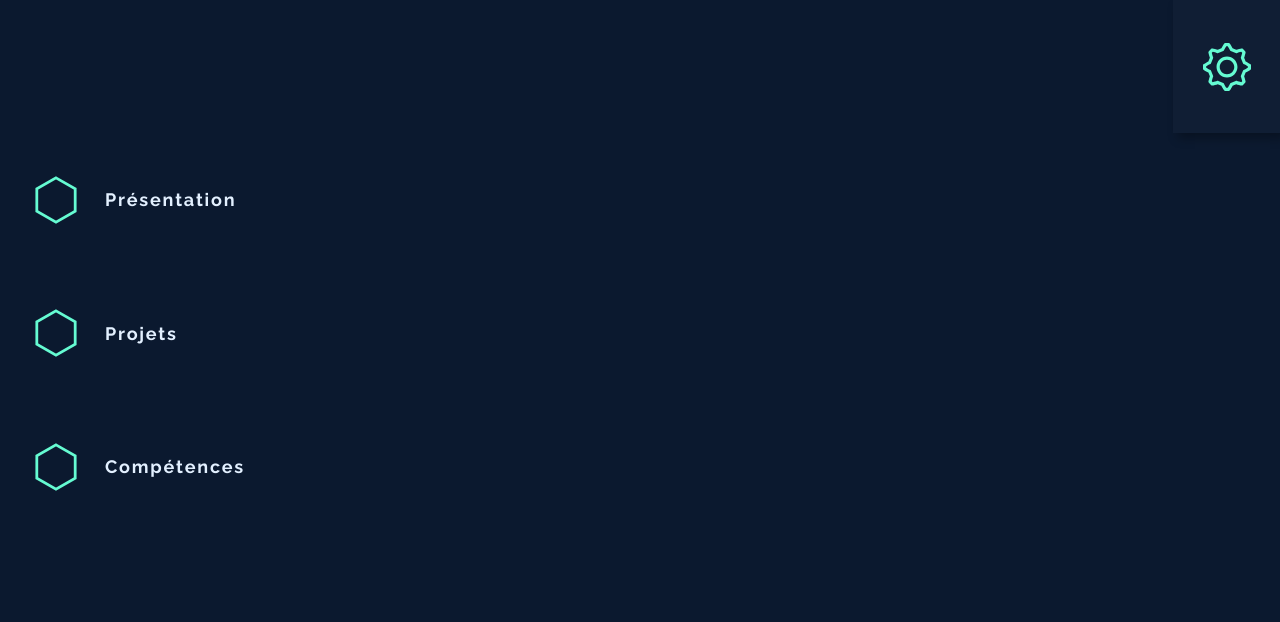
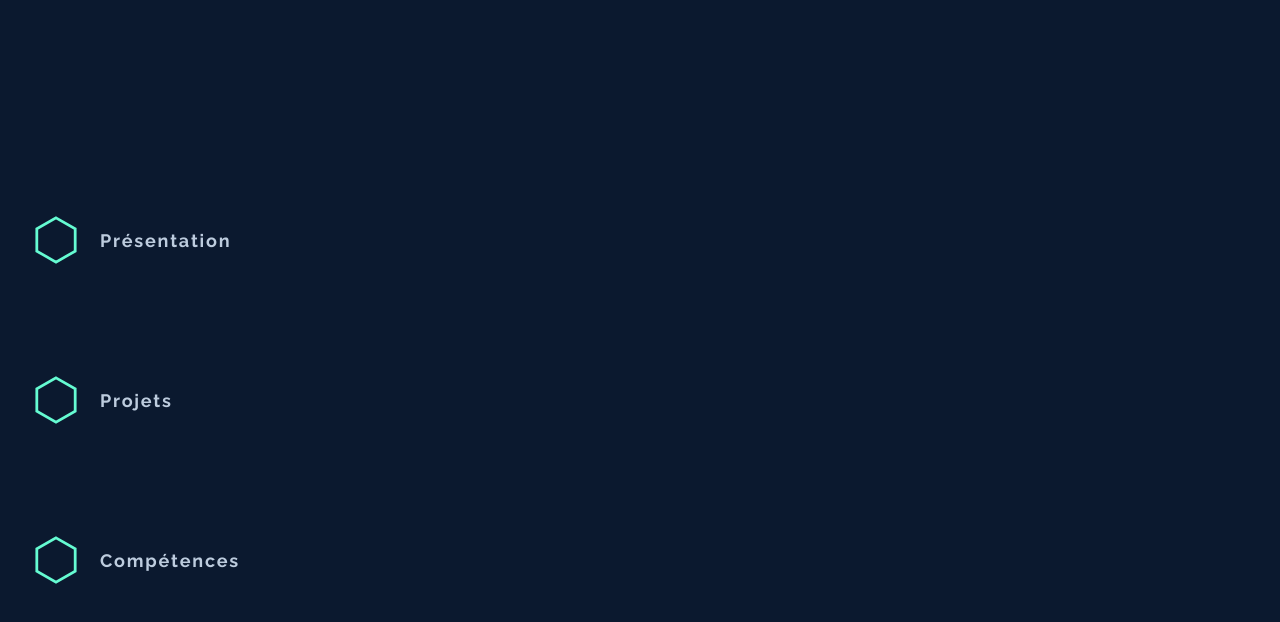
Before and after one commit to LAVITGaetan/portfolio-vue, a Vue app: page / in a window 1280 px wide. Shown: the top 622 px of the page. Built offline with nearby package versions, Linux system fonts and the light colour scheme.

Commit message:
Integration des composants liés aux items de la navbar + logique d'affichage de ces composants

```diff
--- a/src/App.vue
+++ b/src/App.vue
@@ -1,15 +1,10 @@
 <template>
   <div id="app">
     <div id="grid">
-      <div class="settings">
-        <img
-          src="./assets/outlined-settings.svg"
-          width="48px"
-          height="48px"
-          class="color0 nav-icon"
-        />
-      </div>
-      <div class="nav nav1">
+  <Presentation :msg="messagez" v-if="contentArray[0] === 'Presentation'"/>
+  <Project :msg="message" v-if="contentArray[0] === 'Project'"/>
+  <Competence :msg="messagea" v-if="contentArray[0] === 'Competence'"/>
+      <div class="nav nav1" @click="nav('Presentation')">
         <img
           class="color0 nav-icon"
           src="./assets/polygon-full.svg"
@@ -18,7 +13,7 @@
         />
         <h2 class="nav-title">Présentation</h2>
       </div>
-      <div class="nav nav2">
+      <div class="nav nav2" @click="nav('Project')">
         <img
           class="color0 nav-icon"
           src="./assets/polygon-full.svg"
@@ -27,7 +22,7 @@
         />
         <h2 class="nav-title">Projets</h2>
       </div>
-      <div class="nav nav3">
+      <div class="nav nav3" @click="nav('Competence')">
         <img
           class="color0 nav-icon"
           src="./assets/polygon-full.svg"
@@ -42,8 +37,32 @@
 </template>
 
 <script>
+
+import Presentation from './components/Project.vue';
+import Project from './components/Project.vue';
+import Competence from './components/Project.vue';
+
 export default {
   name: "App",
+  components: {
+    Presentation,
+    Project,
+    Competence
+  },
+  data () {
+    return {
+      message:'hi',
+      messagez:'hizzz',
+      messagea:'hiaaaa',
+      contentArray:[]
+    }
+  },
+  methods: {
+    nav(content) {
+      this.contentArray = [];
+      this.contentArray.push(content)
+    }
+  }
 };
 </script>
 
@@ -61,11 +80,14 @@ export default {
 
 :root {
   --colorCta: #65fbd2;
+  --colorCtaLighter: #80f2d4;
+  --colorCtaDarker: #48dfb7;
   --filterCta: brightness(0) saturate(100%) invert(79%) sepia(37%)
     saturate(568%) hue-rotate(102deg) brightness(108%) contrast(97%);
   --colorDark: #0b192f;
   --colorDarkLighter: #101e34;
   --colorLight: #e3f0ff;
+  --colorLightLighter: #bdccde;
 }
 
 #app {
@@ -80,43 +102,9 @@ export default {
   height: 100vh;
   display: grid;
   grid-template-columns: repeat(3, 3fr) 2fr 1fr;
-  grid-template-rows: repeat(6, 1fr);
+  grid-template-rows: repeat(5, 1fr);
   grid-column-gap: 0px;
   grid-row-gap: 0px;
-}
-
-.settings {
-  transition: 0.3s ease-out;
-  grid-area: 1 / 5 / 2 / 6;
-  background: var(--colorDarkLighter);
-  display: flex;
-  align-items: center;
-  box-shadow: 5px 5px 10px #00000050;
-  justify-content: center;
-  position: relative;
-}
-
-.settings:before {
-  transition: 0.5s ease-in;
-  content: "";
-  position: absolute;
-  width: 0%;
-  height: 100%;
-  background: var(--colorDarkLighter);
-  box-shadow: 5px 5px 10px #00000020;
-  right: 0;
-  top: 0;
-}
-
-.settings:hover {
-  transition: 0.3s ease-in;
-  cursor: pointer;
-  box-shadow: 5px 5px 10px #00000000;
-}
-
-.settings:hover:before {
-  box-shadow: 5px 5px 10px #00000050;
-  width: 300%;
 }
 
 .color0 nav-icon {
@@ -165,7 +153,7 @@ export default {
   transition: 0.3s ease-in;
   width: 24px;
   height: 24px;
-  right: 0;
+  right: 15px;
 }
 
 .nav:hover {
@@ -175,6 +163,7 @@ export default {
 
 .nav:hover .nav-title {
   transition: 0.3s ease-in;
+  color: var(--colorLight);
   letter-spacing: 0.15em;
 }
 
@@ -200,9 +189,9 @@ export default {
 .nav-title {
   transition: 0.3s ease-out;
   font-size: 18px;
-  color: var(--colorLight);
+  color: var(--colorLightLighter);
   font-size: 600;
-  padding-left: 25px;
+  padding-left: 20px;
   letter-spacing: 0.1em;
   z-index: 100;
 }
@@ -210,4 +199,9 @@ export default {
 .content {
   grid-area: 2 / 2 / 7 / 6;
 }
+
+#presentation, #project, #competence {
+  grid-area: 2 / 2 / 6 / 6;
+  background: var(--colorDarkLighter);
+}
 </style>
--- /dev/null
+++ b/src/components/Project.vue
@@ -0,0 +1,32 @@
+<template>
+  <div id="project">
+    <h1>{{ msg }}</h1>
+  </div>
+</template>
+
+<script>
+export default {
+  name: 'Project',
+  props: {
+    msg: String
+  }
+}
+</script>
+
+<!-- Add "scoped" attribute to limit CSS to this component only -->
+<style scoped>
+h3 {
+  margin: 40px 0 0;
+}
+ul {
+  list-style-type: none;
+  padding: 0;
+}
+li {
+  display: inline-block;
+  margin: 0 10px;
+}
+a {
+  color: #42b983;
+}
+</style>
```
Also changed, not shown: src/components/Competence.vue (added, +32 -0 lines), src/components/Presentation.vue (added, +32 -0 lines).
